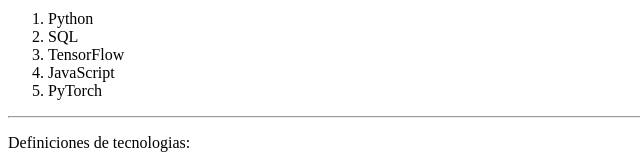
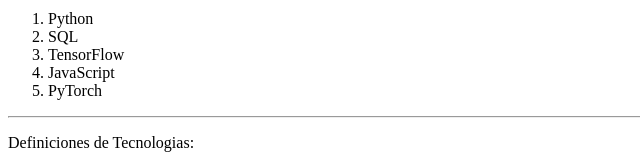
Before and after one commit to IngSistemas4304/fundamentos-web-taller1, a plain HTML site: page index.html in a window 1280 px wide. Shown: the part 860-1025 px from the top of the page, 0-640 px from the left. Drawn offline with Linux system fonts and the light colour scheme.

```diff
--- a/index.html
+++ b/index.html
@@ -63,7 +63,7 @@
                 <li>PyTorch</li>
             </ol>
             <hr>
-            <p>Definiciones de tecnologias:</p>
+            <p>Definiciones de Tecnologias:</p>
             <dl>
                 <dt>HTML</dt>
                 <dd>Lenguaje para crear paginas web</dd>
```
